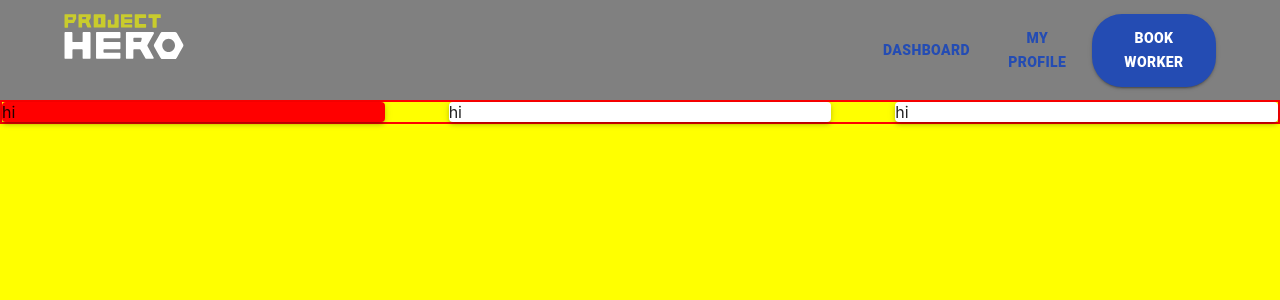
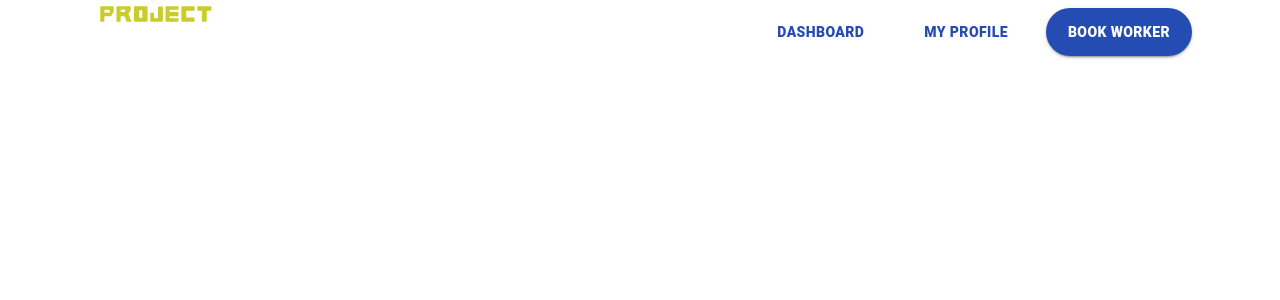
Before and after one commit to Shraiya-dev/web-app-poc, a Next.js app: page / in a window 1280 px wide. Shown: the top 300 px of the page. Built offline with nearby package versions, Linux system fonts and the light colour scheme.

Commit message:
dashboard done

```diff
--- a/package.json
+++ b/package.json
@@ -11,6 +11,7 @@
   "dependencies": {
     "@emotion/react": "^11.9.0",
     "@emotion/styled": "^11.8.1",
+    "@mui/icons-material": "^5.6.1",
     "@mui/material": "^5.6.0",
     "next": "12.1.4",
     "react": "18.0.0",
--- a/pages/index.tsx
+++ b/pages/index.tsx
@@ -1,54 +1,11 @@
 import { Button, MenuItem, Select, Stack, TextField } from '@mui/material'
 import { NextPage } from 'next'
 import { OnboardingLayout } from '../sdk'
-import DashbardLayout from '../sdk/layouts/DashbardLayout'
+import DashboardLayout from '../sdk/layouts/DashbardLayout'
 
 //*this is a test page to test out components for theming
 const Index: NextPage = () => {
-	// return <OnboardingLayout/>
-	return (<DashbardLayout/>)
+	return (<DashboardLayout/>)
 }
 
 export default Index
-
-//*testing the pages
-{
-	/* <Select
-				labelId='demo-simple-select-helper-label'
-				id='demo-simple-select-helper'
-				value={10}
-				label='Age'
-				sx={{
-					width: 500,
-				}}
-				MenuProps={{
-					sx: {
-						mt: 4,
-					},
-					PaperProps: {
-						elevation: 2,
-						sx: {
-							backgroundColor: '#efef3d',
-							maxHeight: 400,
-							mt: 1,
-							clipPath: 'polygon(0 8px, 20% 8px, 80% 8px, 90% 0, 100% 8px, 100% 100%, 0 100%)',
-							borderRadius: '4px ',
-						},
-					},
-					MenuListProps: {
-						sx: {
-							pt: 2,
-						},
-					},
-				}}>
-				<MenuItem value=''>
-					<em>None</em>
-				</MenuItem>
-				<MenuItem value={10}>Ten</MenuItem>
-				<MenuItem value={20}>Twenty</MenuItem>
-				<MenuItem value={30}>Thirty</MenuItem>
-				<MenuItem value={20}>Twenty</MenuItem>
-				<MenuItem value={30}>Thirty</MenuItem>
-			</Select>
-			*/
-}
--- a/sdk/layouts/DashbardLayout.tsx
+++ b/sdk/layouts/DashbardLayout.tsx
@@ -1,59 +1,56 @@
-import styled from '@emotion/styled'
-import { AppBar, Box, Button, Chip, Grid, Paper, Stack, Toolbar, Typography } from '@mui/material'
+import { AppBar, Box, Button, Chip, Grid, Paper, Stack, Toolbar, Typography, Container, styled } from '@mui/material'
 import Image from 'next/image'
 import React from 'react'
 import logo from '../../public/assets/icons/BrandLogo.svg'
 
 
+
+
 const CustomizeDashboard = styled(Box)(({ theme }) => ({
-    minHeight: "calc(100vh - 100px)",
-    backgroundColor:"yellow",
-    '.AppBar':{
-        backgroundColor:"gray",
-        maxHeight:"100px",
+    minHeight: 'calc(100vh - 100px)',
+    // backgroundColor: "yellow",
+    '.AppBar': {
+        backgroundColor: '#FFFFFF',
+        maxHeight: '100px',
     },
-    '.AppStack':{
-        padding: "25px 40px"
+    '.AppStack': {
+        padding: '25px 80px',
     },
-    '.headerBox':{
-        marginTop:"100px",
-        // padding:"20px 40px",
-        border:"2px solid red"
+    '.headerBox': {
+        marginTop: '100px',
     },
+
 }))
 
-const DashbardLayout = ({ children, ...props }: any) => {
+const DashboardLayout = ({ children, ...props }: any) => {
     return (
         <CustomizeDashboard>
             <AppBar className='AppBar' elevation={0}>
-                <Toolbar>
-                    <Stack width={"100%"} p={4} direction="row" className='AppStack' >
-                        <Box>
-                            <Image src={logo} alt="" height={45} />
-                        </Box>
-                        <Stack width={"30%"} direction="row" justifyContent="space-evenly" ml={"auto"}>
-                            <Button variant="text" sx={{fontWeight:800 , fontSize: "14px" }} >Dashboard</Button>
-                            <Button variant="text" sx={{ fontWeight: 800, fontSize: "14px" }} >My Profile</Button>
-                            <Button variant="contained" sx={{ fontWeight: 800, fontSize: "14px" }} >Book Worker</Button>
+                <Container>
+                    <Toolbar sx={{
+                        justifyContent: 'space-between'
+                    }}>
+                        <Image src={logo} alt='' height={52} width={162} />
+                        <Stack direction='row' spacing={2} >
+                            <Button variant='text' sx={{ fontWeight: 800, fontSize: '14px' }}>
+                                Dashboard
+                            </Button>
+                            <Button variant='text' sx={{ fontWeight: 800, fontSize: '14px' }}>
+                                My Profile
+                            </Button>
+                            <Button variant='contained' sx={{ fontWeight: 800, fontSize: '14px' }}>
+                                Book Worker
+                            </Button>
                         </Stack>
-                    </Stack>
-                </Toolbar>
+                    </Toolbar>
+                </Container>
+
             </AppBar>
-           <Box className='headerBox' >
-                <Grid container rowSpacing={2} columnSpacing={8} >
-                    <Grid item xs={12} md={4} >
-                        <Paper elevation={3} sx={{ backgroundColor: "red" }}>hi</Paper>
-                    </Grid>
-                    <Grid item xs={12} md={4}>
-                        <Paper elevation={3}>hi</Paper>
-                    </Grid>
-                    <Grid item xs={12} md={4}>
-                        <Paper elevation={3}>hi</Paper>
-                    </Grid>
-                </Grid>
-           </Box>
+            <Container className='headerBox'>
+                {children}
+            </Container>
         </CustomizeDashboard>
     )
 }
 
-export default DashbardLayout
+export default DashboardLayout
```
Also changed, not shown: 1 other file (tests, documents, lock files or other folders).
